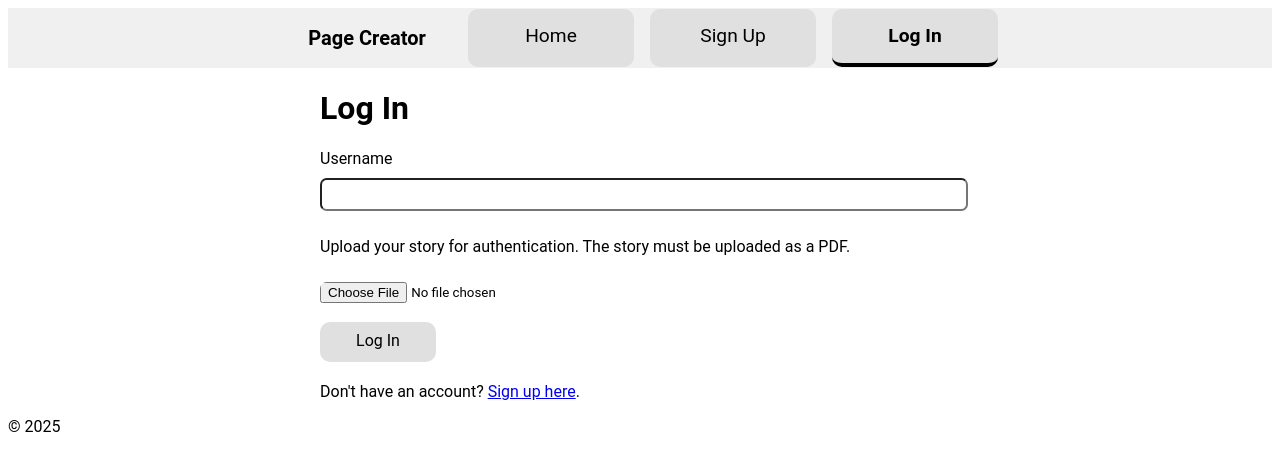
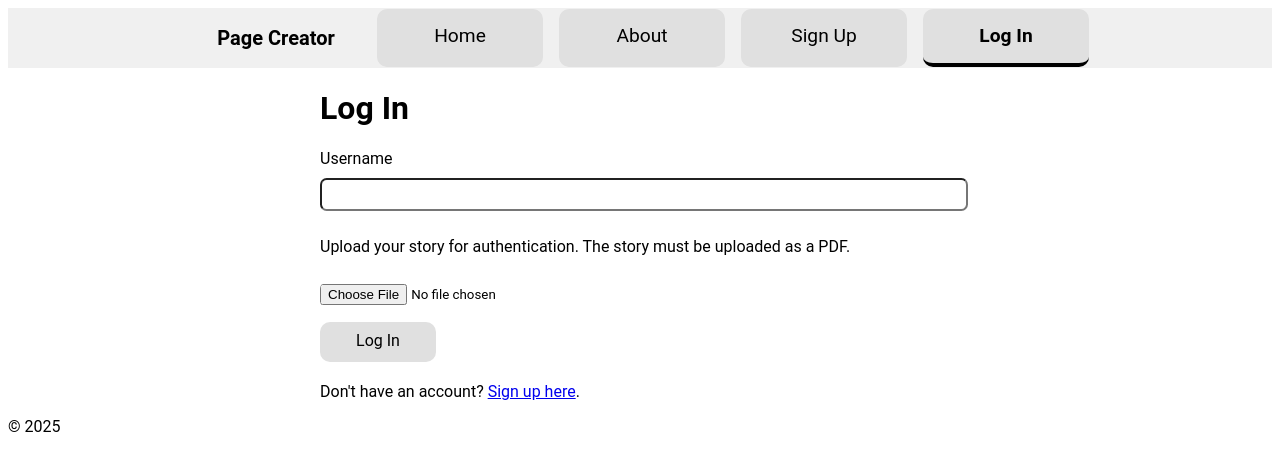
Before and after one commit to SuperYoshi10000/webpagewithbadlogin, a SvelteKit app: page /login in a window 1280 px wide. Shown: the top 470 px of the page. Built offline with nearby package versions, Linux system fonts and the light colour scheme; no server answers.

Commit message:
update login and signup page styles; add about

```diff
--- a/src/components/Header.svelte
+++ b/src/components/Header.svelte
@@ -7,8 +7,10 @@
 
 <header>
     <nav>
+        {#key data.sessionId}
             <span id="title">Page Creator</span>
             <Button nav href="/">Home</Button>
+            <Button nav href="/about">About</Button>
             {#if data.sessionId}
                 <Button nav href="/page/{data.username}">Your Page</Button>
                 <Button nav href="/page/{data.username}/edit">Edit Your Page</Button>
@@ -17,6 +19,7 @@
                 <Button nav href="/signup" float="right">Sign Up</Button>
                 <Button nav href="/login" float="right">Log In</Button>
             {/if}
+        {/key}
     </nav>
 </header>
 
--- a/src/routes/+page.svelte
+++ b/src/routes/+page.svelte
@@ -5,5 +5,5 @@
 
 <title>Page Creator</title>
 <h1>Page Creator</h1>
-<p>Create a page</p>
+<p>This is a website where you can create your own page.</p>
 <Button href="/signup">Create a page</Button>
--- a/src/routes/login/+page.svelte
+++ b/src/routes/login/+page.svelte
@@ -50,4 +50,7 @@
         height: 2em;
         border-radius: 0.5em;
     }
+    input#authentication {
+        align-content: center;
+    }
 </style>
--- a/src/routes/logout/+page.svelte
+++ b/src/routes/logout/+page.svelte
@@ -1,4 +1,4 @@
 <script>
-    location.href = "/";
+    location.replace("/");
     location.reload();
 </script>
--- a/src/routes/signup/+page.svelte
+++ b/src/routes/signup/+page.svelte
@@ -51,4 +51,7 @@
         height: 2em;
         border-radius: 0.5em;
     }
+    input#authentication {
+        align-content: center;
+    }
 </style>
```
Also changed, not shown: src/routes/about/+page.svelte (added, +7 -0 lines). Lines whose indentation alone changed are shown as unchanged.
